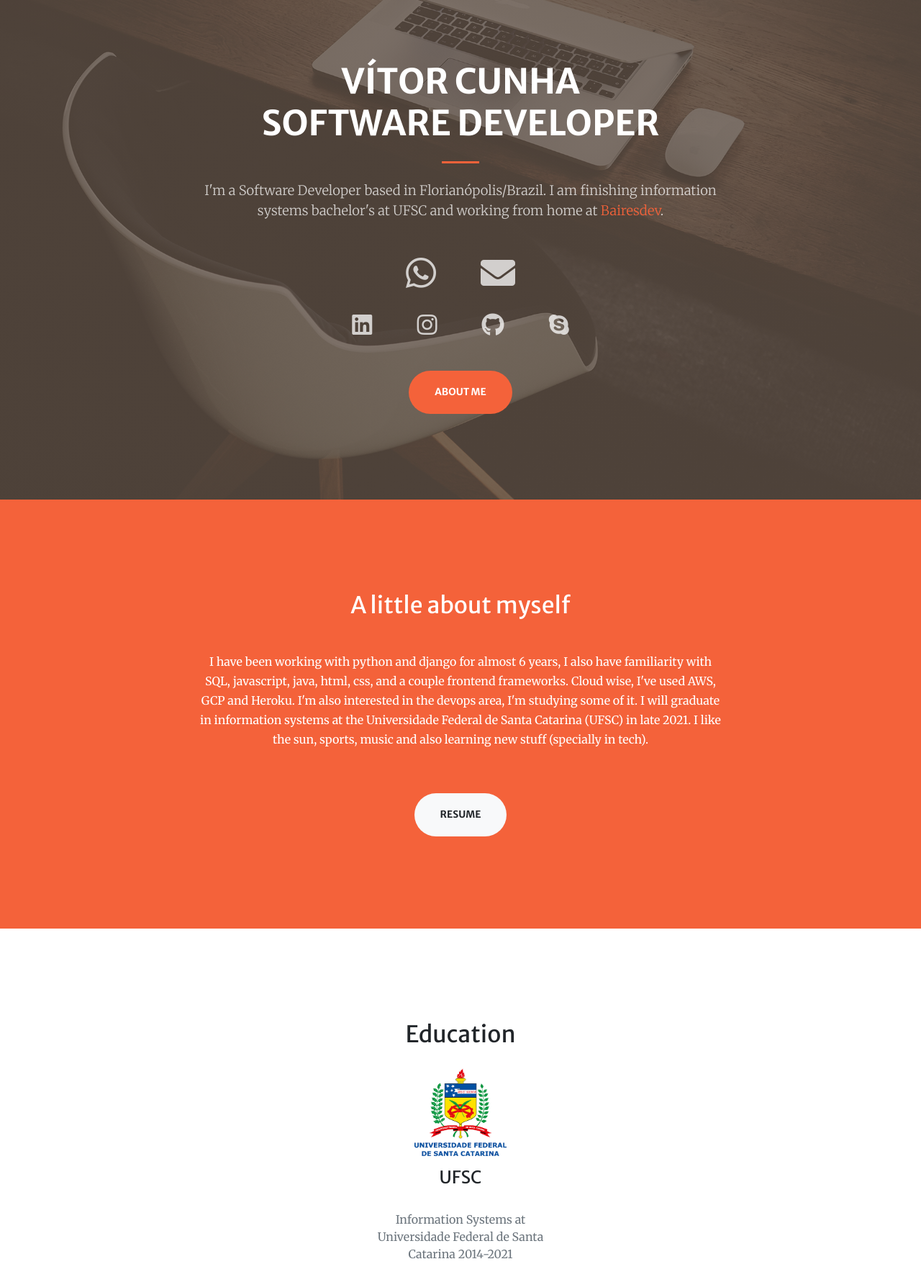
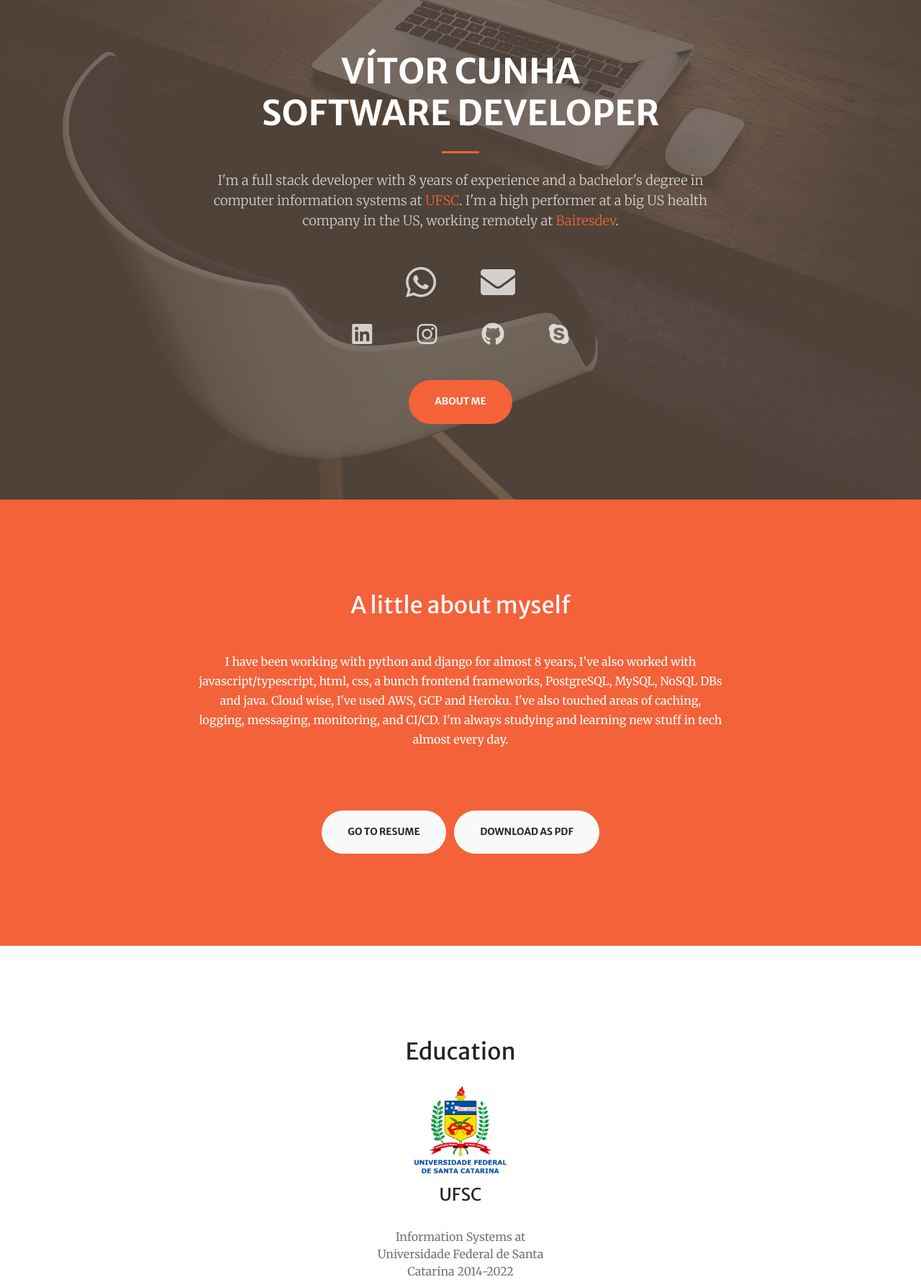
Before and after one commit to vitorrcunhaa/vitorrcunhaa.github.io, a plain HTML site: page index.html in a window 1280 px wide. Shown: the part 106-1887 px from the top of the page at 72% size. Drawn offline with Linux system fonts and the light colour scheme.

Commit message:
Update overview and about me sections
- Fix/update links
- Add Download resume button

```diff
--- a/index.html
+++ b/index.html
@@ -84,8 +84,11 @@
               <hr class="divider my-4">
             </div>
             <div class="col-lg-8 align-self-baseline">
-              <p class="text-white-75 font-weight-light mb-5">I'm a Software Developer based in Florianópolis/Brazil. I am finishing information systems bachelor's at UFSC and working from home
-                 at <a href="https://www.bairesdev.com/">Bairesdev</a>.
+              <p class="text-white-75 font-weight-light mb-5">
+                I'm a full stack developer with 8 years of experience and a bachelor's degree
+                in computer information systems at <a href="https://sin.ufsc.br/sobre-o-curso/pedagogico/" target="_blank">UFSC</a>.
+                I'm a high performer at a big US health company in the US, working remotely at
+                <a href="https://www.bairesdev.com/" target="_blank">Bairesdev</a>.
               </p>
               <div class="row mb-3" style="justify-content: center;">
                   <div class="col text-center">
@@ -99,13 +102,13 @@
                 </div>
                 <div class="row" style="justify-content: center; margin-bottom: 2rem;">
                     <div class="col text-center">
-                        <a href="https://www.linkedin.com/in/vitor-de-souza-cunha-791a299b" style="padding-right: 8%;">
+                        <a href="https://www.linkedin.com/in/vitorrcunhaa/" target="_blank" style="padding-right: 8%;">
                           <i class="fab fa-linkedin fa-2x mb-3 text-white-75"></i>
                         </a>
-                        <a href="http://instagram.com/vitorrcunhaa" style="padding-right: 8%;">
+                        <a href="http://instagram.com/vitorrcunhaa" target="_blank" style="padding-right: 8%;">
                           <i class="fab fa-instagram fa-2x mb-3 text-white-75"></i>
                         </a>
-                        <a href="https://github.com/vitorrcunhaa" style="padding-right: 8%;">
+                        <a href="https://github.com/vitorrcunhaa" target="_blank" style="padding-right: 8%;">
                           <i class="fab fa-github fa-2x mb-3 text-white-75"></i>
                         </a>
                         <a href="https://join.skype.com/invite/w5rP5JbGsEtK">
@@ -125,13 +128,23 @@
           <div class="row justify-content-center">
             <div class="col-lg-8 text-center">
               <h2 class="text-white mb-4" style="padding-bottom: 3%;">A little about myself</h2>
-              <p class="text-white mb-4" style="padding-bottom: 5%; line-height: 27px">I have been working with python and django for almost 6 years,
-                I also have familiarity with SQL, javascript, java, html, css, and a couple frontend frameworks.
-                Cloud wise, I've used AWS, GCP and Heroku.
-                I'm also interested in the devops area, I'm studying some of it. I will graduate in information systems at the Universidade Federal de Santa Catarina (UFSC) in late 2021.
-                I like the sun, sports, music and also learning new stuff (specially in tech).
+              <p class="text-white mb-4" style="padding-bottom: 5%; line-height: 27px">I have been working with python and django for almost 8 years,
+                I've also worked with javascript/typescript, html, css, a bunch frontend frameworks, PostgreSQL, MySQL, NoSQL DBs and java.
+                Cloud wise, I've used AWS, GCP and Heroku. I've also touched areas of caching, logging, messaging, monitoring, and CI/CD.
+                I'm always studying and learning new stuff in tech almost every day.
               </p>
-              <a class="btn btn-light btn-xl js-scroll-trigger" href="#resume">Resume</a>
+              <a class="btn btn-light btn-xl js-scroll-trigger mt-4" href="#resume">Go to Resume</a>
+              &nbsp;
+              <button class="btn btn-light btn-xl mt-4" onclick="downloadResume()">Download as PDF</button>
+                <script>
+                    function downloadResume() {
+                        var resumeURL = 'pdf/Resume - Vítor Cunha.pdf';
+                        var link = document.createElement('a');
+                        link.href = resumeURL;
+                        link.download = 'pdf/Resume - Vítor Cunha.pdf';
+                        link.click();
+                    }
+                </script>
             </div>
           </div>
         </div>
@@ -147,7 +160,7 @@
                   <a href="https://ufsc.br/"><img style="margin-bottom: 6%;" src="img/logo_ufsc.png" height="50%" width="50%" alt=""></a>
                 <h3 class="h4 mb-2">UFSC</h3>
                 <br>
-                <p class="text-muted mb-0">Information Systems at Universidade Federal de Santa Catarina 2014-2021</p>
+                <p class="text-muted mb-0">Information Systems at Universidade Federal de Santa Catarina 2014-2022</p>
               </div>
             </div>
           </div>
@@ -252,6 +265,7 @@
       <section id="portfolio">
         <hr class="divider my-4">
         <h2 class="text-center mt-5">Portfolio</h2>
+        <p class="text-center mt-3">Some freelancing jobs I've done from 2019 to 2020.</p>
         <br>
         <br>
         <div class="container">
@@ -399,13 +413,13 @@
           </div>
           <div class="row" style="justify-content: center;">
               <div class="col-lg-4 text-center mb-5 mb-lg-0">
-                  <a href="https://www.linkedin.com/in/vitor-de-souza-cunha-791a299b" style="padding-right: 8%;">
+                  <a href="https://www.linkedin.com/in/vitorrcunhaa/" target="_blank" style="padding-right: 8%;">
                     <i class="fab fa-linkedin fa-2x mb-3"></i>
                   </a>
-                  <a href="http://instagram.com/vitorrcunhaa" style="padding-right: 8%;">
+                  <a href="http://instagram.com/vitorrcunhaa" target="_blank" style="padding-right: 8%;">
                     <i class="fab fa-instagram fa-2x mb-3"></i>
                   </a>
-                  <a href="https://github.com/vitorrcunhaa" style="padding-right: 8%;">
+                  <a href="https://github.com/vitorrcunhaa" target="_blank" style="padding-right: 8%;">
                     <i class="fab fa-github fa-2x mb-3"></i>
                   </a>
                   <a href="https://join.skype.com/invite/w5rP5JbGsEtK">
```
Also changed, not shown: 1 other file.
